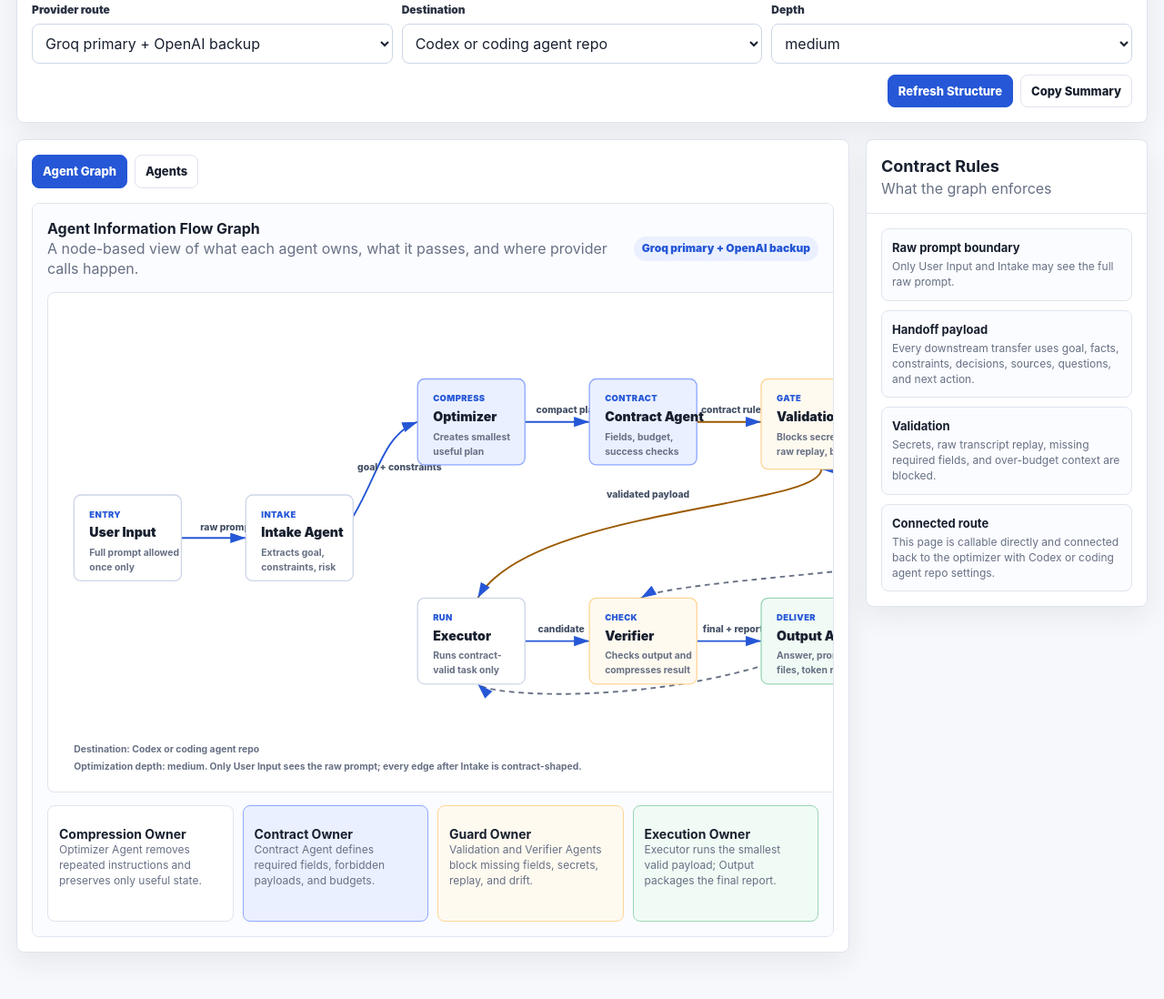
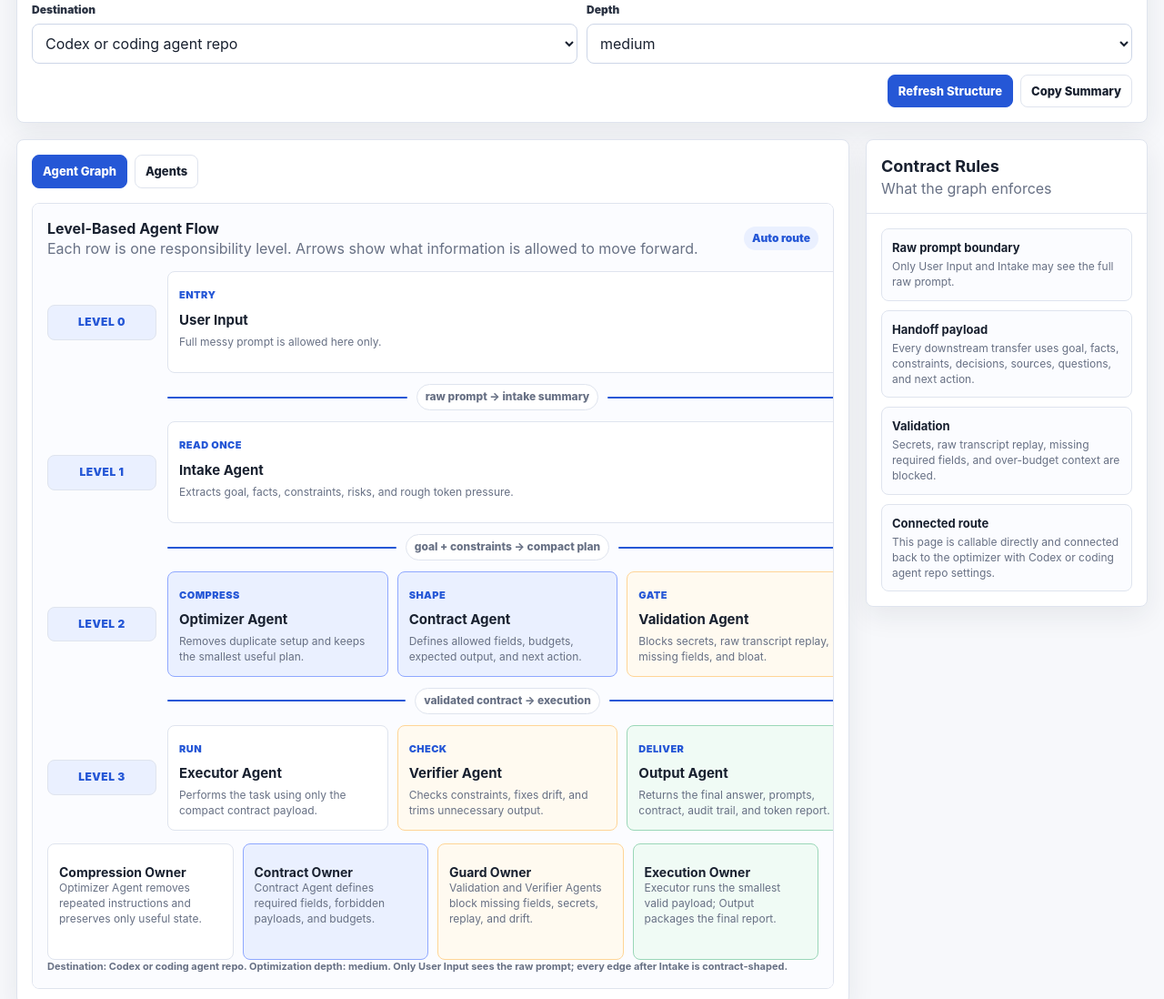
Before and after one commit to adiarora06/TokenOptimizer, a website: page outputs/agent-structure.html in a window 1280 px wide. Shown: the part 375-1473 px from the top of the page at 91% size. Drawn offline with Linux system fonts and the light colour scheme.

Commit message:
Unify workspace routing and simplify agent graph

```diff
--- a/outputs/agent-structure.html
+++ b/outputs/agent-structure.html
@@ -301,7 +301,7 @@
 
     .control-row {
       display: grid;
-      grid-template-columns: repeat(3, minmax(0, 1fr));
+      grid-template-columns: repeat(2, minmax(0, 1fr));
       gap: 10px;
     }
 
@@ -422,6 +422,114 @@
       fill: #677084;
       font-size: 11px;
       font-weight: 650;
+    }
+
+    .level-flow {
+      display: grid;
+      gap: 12px;
+      min-width: 880px;
+    }
+
+    .level-row {
+      display: grid;
+      grid-template-columns: 120px minmax(0, 1fr);
+      gap: 12px;
+      align-items: center;
+    }
+
+    .level-label {
+      border: 1px solid var(--line);
+      border-radius: 8px;
+      background: var(--brand-soft);
+      color: var(--brand);
+      padding: 10px;
+      font-size: 12px;
+      font-weight: 900;
+      text-align: center;
+      text-transform: uppercase;
+      letter-spacing: 0.04em;
+    }
+
+    .level-nodes {
+      display: grid;
+      grid-template-columns: repeat(3, minmax(0, 1fr));
+      gap: 10px;
+      align-items: stretch;
+    }
+
+    .level-nodes.single {
+      grid-template-columns: minmax(0, 1fr);
+    }
+
+    .flow-node {
+      min-height: 112px;
+      border: 1px solid var(--line);
+      border-radius: 8px;
+      background: #ffffff;
+      padding: 12px;
+    }
+
+    .flow-node.primary {
+      border-color: #8fa8ff;
+      background: var(--brand-soft);
+    }
+
+    .flow-node.guard {
+      border-color: #ffd596;
+      background: #fffaf0;
+    }
+
+    .flow-node.output {
+      border-color: #9ad7b8;
+      background: #f0fbf5;
+    }
+
+    .flow-node span {
+      color: var(--brand);
+      font-size: 11px;
+      font-weight: 900;
+      text-transform: uppercase;
+      letter-spacing: 0.04em;
+    }
+
+    .flow-node strong {
+      display: block;
+      margin-top: 7px;
+      color: var(--text);
+      font-size: 15px;
+    }
+
+    .flow-node p {
+      margin-top: 6px;
+      color: var(--muted);
+      font-size: 12px;
+    }
+
+    .flow-arrow {
+      display: grid;
+      grid-template-columns: minmax(0, 1fr) auto minmax(0, 1fr);
+      gap: 10px;
+      align-items: center;
+      margin-left: 132px;
+      color: var(--muted);
+      font-size: 12px;
+      font-weight: 850;
+    }
+
+    .flow-arrow::before,
+    .flow-arrow::after {
+      content: "";
+      height: 2px;
+      border-radius: 999px;
+      background: var(--brand);
+    }
+
+    .flow-arrow span {
+      border: 1px solid var(--line);
+      border-radius: 999px;
+      background: #ffffff;
+      padding: 5px 9px;
+      white-space: nowrap;
     }
 
     .agent-grid,
@@ -548,9 +656,20 @@
 
       .agent-grid,
       .summary-grid,
+      .level-flow,
       .relations {
         grid-template-columns: 1fr;
         min-width: 0;
+      }
+
+      .level-row,
+      .level-nodes,
+      .flow-arrow {
+        grid-template-columns: 1fr;
+      }
+
+      .flow-arrow {
+        margin-left: 0;
       }
     }
   </style>
@@ -590,7 +709,7 @@
           <h1>Agent Graph And Responsibilities</h1>
           <p>This is the full-page view of how data moves through the token optimizer's agents.</p>
         </div>
-        <span class="pill" id="routePill">Offline</span>
+        <span class="pill" id="routePill">Auto route</span>
       </div>
 
       <div class="controls">
@@ -599,18 +718,6 @@
           <textarea id="goal"></textarea>
         </div>
         <div class="control-row">
-          <div>
-            <label for="provider">Provider route</label>
-            <select id="provider">
-              <option value="groq-openai-fallback">Groq primary + OpenAI backup</option>
-              <option value="groq">Groq only</option>
-              <option value="openai">OpenAI only</option>
-              <option value="offline">free offline generator</option>
-              <option value="openrouter">OpenRouter direct</option>
-              <option value="xai">xAI/Grok direct</option>
-              <option value="litellm">LiteLLM local proxy</option>
-            </select>
-          </div>
           <div>
             <label for="platform">Destination</label>
             <select id="platform">
@@ -672,31 +779,10 @@
       team: "team dashboard"
     };
 
-    const providerLabels = {
-      "groq-openai-fallback": "Groq primary + OpenAI backup",
-      groq: "Groq only",
-      openai: "OpenAI only",
-      offline: "free offline generator",
-      openrouter: "OpenRouter direct",
-      xai: "xAI/Grok direct",
-      litellm: "LiteLLM local proxy"
-    };
-
-    const providerShortLabels = {
-      "groq-openai-fallback": "Groq + OpenAI",
-      groq: "Groq",
-      openai: "OpenAI",
-      offline: "Offline",
-      openrouter: "OpenRouter",
-      xai: "xAI/Grok",
-      litellm: "LiteLLM"
-    };
-
     const defaultGoal = "Create a handoff contract for a token optimizer so agents pass compact state instead of full transcripts.";
     const state = {
       view: "graph",
       goal: defaultGoal,
-      provider: "groq-openai-fallback",
       platform: "codex",
       depth: "medium"
     };
@@ -720,22 +806,20 @@
       } catch {
         // Ignore corrupt local storage and use defaults.
       }
-      ["view", "goal", "provider", "platform", "depth"].forEach((key) => {
+      ["view", "goal", "platform", "depth"].forEach((key) => {
         const value = params.get(key);
         if (value) state[key] = value;
       });
       if (!["graph", "agents"].includes(state.view)) state.view = "graph";
-      if (!providerLabels[state.provider]) state.provider = "groq-openai-fallback";
       if (!platformNames[state.platform]) state.platform = "codex";
       if (!["light", "medium", "aggressive"].includes(state.depth)) state.depth = "medium";
     }
 
     function syncControls() {
       el("goal").value = state.goal || defaultGoal;
-      el("provider").value = state.provider;
       el("platform").value = state.platform;
       el("depth").value = state.depth;
-      el("routePill").textContent = providerLabels[state.provider];
+      el("routePill").textContent = "Auto route";
       document.querySelectorAll(".tab").forEach((button) => {
         button.setAttribute("aria-selected", String(button.dataset.view === state.view));
       });
@@ -744,119 +828,99 @@
       el("statusTitle").textContent = state.view === "graph"
         ? "Showing agent graph"
         : "Showing agent responsibilities";
-      el("statusDetail").textContent = `${providerLabels[state.provider]} -> ${platformNames[state.platform]} -> ${state.depth} depth`;
+      el("statusDetail").textContent = `${platformNames[state.platform]} -> ${state.depth} depth`;
     }
 
     function readControls() {
       state.goal = el("goal").value.trim() || defaultGoal;
-      state.provider = el("provider").value;
       state.platform = el("platform").value;
       state.depth = el("depth").value;
       localStorage.setItem("tokenOptimizerStructureInput", JSON.stringify(state));
     }
 
     function renderGraph() {
-      const routeLabel = escapeHtml(providerLabels[state.provider]);
-      const routeShortLabel = escapeHtml(providerShortLabels[state.provider] || state.provider);
       const destination = escapeHtml(platformNames[state.platform]);
       const depth = escapeHtml(state.depth);
       el("graphView").innerHTML = `
         <div class="structure-title">
           <div>
-            <strong>Agent Information Flow Graph</strong>
-            <p>A node-based view of what each agent owns, what it passes, and where provider calls happen.</p>
+            <strong>Level-Based Agent Flow</strong>
+            <p>Each row is one responsibility level. Arrows show what information is allowed to move forward.</p>
           </div>
-          <span class="pill">${routeLabel}</span>
+          <span class="pill">Auto route</span>
         </div>
-        <svg class="node-svg" viewBox="0 0 1120 580" role="img" aria-label="Agent node graph showing information flow and responsibilities">
-          <defs>
-            <marker id="agentArrow" markerWidth="10" markerHeight="10" refX="9" refY="3" orient="auto" markerUnits="strokeWidth">
-              <path d="M0,0 L0,6 L9,3 z" fill="#2557d6"></path>
-            </marker>
-          </defs>
-          <path class="edge" d="M155 285 C190 285, 195 285, 230 285"></path>
-          <path class="edge" d="M355 260 C385 210, 390 165, 430 150"></path>
-          <path class="edge" d="M555 150 C590 150, 595 150, 630 150"></path>
-          <path class="edge guard-edge" d="M755 150 C790 150, 795 150, 830 150"></path>
-          <path class="edge guard-edge" d="M900 205 C900 250, 560 250, 500 355"></path>
-          <path class="edge" d="M555 405 C590 405, 595 405, 630 405"></path>
-          <path class="edge" d="M755 405 C790 405, 795 405, 830 405"></path>
-          <path class="edge route-edge" d="M1000 255 C960 225, 910 205, 900 205"></path>
-          <path class="edge route-edge" d="M1000 315 C875 330, 715 340, 690 355"></path>
-          <path class="edge route-edge" d="M1000 345 C850 485, 520 475, 500 455"></path>
-
-          <text class="edge-label" x="177" y="276">raw prompt</text>
-          <text class="edge-label" x="360" y="206">goal + constraints</text>
-          <text class="edge-label" x="568" y="140">compact plan</text>
-          <text class="edge-label" x="760" y="140">contract rules</text>
-          <text class="edge-label" x="650" y="238">validated payload</text>
-          <text class="edge-label" x="570" y="395">candidate</text>
-          <text class="edge-label" x="762" y="395">final + report</text>
-          <text class="edge-label" x="933" y="214">model calls</text>
-
-          <rect class="node-box" x="30" y="235" width="125" height="100" rx="8"></rect>
-          <text class="node-kicker" x="48" y="261">ENTRY</text>
-          <text class="node-title" x="48" y="284">User Input</text>
-          <text class="node-line" x="48" y="306">Full prompt allowed</text>
-          <text class="node-line" x="48" y="323">once only</text>
-
-          <rect class="node-box" x="230" y="235" width="125" height="100" rx="8"></rect>
-          <text class="node-kicker" x="248" y="261">INTAKE</text>
-          <text class="node-title" x="248" y="284">Intake Agent</text>
-          <text class="node-line" x="248" y="306">Extracts goal,</text>
-          <text class="node-line" x="248" y="323">constraints, risk</text>
-
-          <rect class="node-box primary" x="430" y="100" width="125" height="100" rx="8"></rect>
-          <text class="node-kicker" x="448" y="126">COMPRESS</text>
-          <text class="node-title" x="448" y="149">Optimizer</text>
-          <text class="node-line" x="448" y="171">Creates smallest</text>
-          <text class="node-line" x="448" y="188">useful plan</text>
-
-          <rect class="node-box primary" x="630" y="100" width="125" height="100" rx="8"></rect>
-          <text class="node-kicker" x="648" y="126">CONTRACT</text>
-          <text class="node-title" x="648" y="149">Contract Agent</text>
-          <text class="node-line" x="648" y="171">Fields, budget,</text>
-          <text class="node-line" x="648" y="188">success checks</text>
-
-          <rect class="node-box guard" x="830" y="100" width="125" height="105" rx="8"></rect>
-          <text class="node-kicker" x="848" y="126">GATE</text>
-          <text class="node-title" x="848" y="149">Validation</text>
-          <text class="node-line" x="848" y="171">Blocks secrets,</text>
-          <text class="node-line" x="848" y="188">raw replay, bloat</text>
-
-          <rect class="node-box" x="430" y="355" width="125" height="100" rx="8"></rect>
-          <text class="node-kicker" x="448" y="381">RUN</text>
-          <text class="node-title" x="448" y="404">Executor</text>
-          <text class="node-line" x="448" y="426">Runs contract-</text>
-          <text class="node-line" x="448" y="443">valid task only</text>
-
-          <rect class="node-box guard" x="630" y="355" width="125" height="100" rx="8"></rect>
-          <text class="node-kicker" x="648" y="381">CHECK</text>
-          <text class="node-title" x="648" y="404">Verifier</text>
-          <text class="node-line" x="648" y="426">Checks output and</text>
-          <text class="node-line" x="648" y="443">compresses result</text>
-
-          <rect class="node-box output" x="830" y="355" width="125" height="100" rx="8"></rect>
-          <text class="node-kicker" x="848" y="381">DELIVER</text>
-          <text class="node-title" x="848" y="404">Output Agent</text>
-          <text class="node-line" x="848" y="426">Answer, prompts,</text>
-          <text class="node-line" x="848" y="443">files, token report</text>
-
-          <rect class="node-box route" x="985" y="245" width="110" height="115" rx="8"></rect>
-          <text class="node-kicker" x="1002" y="272">ROUTE</text>
-          <text class="node-title" x="1002" y="295">Provider</text>
-          <text class="node-line" x="1002" y="317">${routeShortLabel}</text>
-          <text class="node-line" x="1002" y="334">Fallback: offline</text>
-
-          <text class="node-subtitle" x="30" y="535">Destination: ${destination}</text>
-          <text class="node-subtitle" x="30" y="555">Optimization depth: ${depth}. Only User Input sees the raw prompt; every edge after Intake is contract-shaped.</text>
-        </svg>
+        <div class="level-flow" role="img" aria-label="Level by level node graph showing agent information flow">
+          <div class="level-row">
+            <div class="level-label">Level 0</div>
+            <div class="level-nodes single">
+              <div class="flow-node">
+                <span>Entry</span>
+                <strong>User Input</strong>
+                <p>Full messy prompt is allowed here only.</p>
+              </div>
+            </div>
+          </div>
+          <div class="flow-arrow"><span>raw prompt -> intake summary</span></div>
+          <div class="level-row">
+            <div class="level-label">Level 1</div>
+            <div class="level-nodes single">
+              <div class="flow-node">
+                <span>Read once</span>
+                <strong>Intake Agent</strong>
+                <p>Extracts goal, facts, constraints, risks, and rough token pressure.</p>
+              </div>
+            </div>
+          </div>
+          <div class="flow-arrow"><span>goal + constraints -> compact plan</span></div>
+          <div class="level-row">
+            <div class="level-label">Level 2</div>
+            <div class="level-nodes">
+              <div class="flow-node primary">
+                <span>Compress</span>
+                <strong>Optimizer Agent</strong>
+                <p>Removes duplicate setup and keeps the smallest useful plan.</p>
+              </div>
+              <div class="flow-node primary">
+                <span>Shape</span>
+                <strong>Contract Agent</strong>
+                <p>Defines allowed fields, budgets, expected output, and next action.</p>
+              </div>
+              <div class="flow-node guard">
+                <span>Gate</span>
+                <strong>Validation Agent</strong>
+                <p>Blocks secrets, raw transcript replay, missing fields, and bloat.</p>
+              </div>
+            </div>
+          </div>
+          <div class="flow-arrow"><span>validated contract -> execution</span></div>
+          <div class="level-row">
+            <div class="level-label">Level 3</div>
+            <div class="level-nodes">
+              <div class="flow-node">
+                <span>Run</span>
+                <strong>Executor Agent</strong>
+                <p>Performs the task using only the compact contract payload.</p>
+              </div>
+              <div class="flow-node guard">
+                <span>Check</span>
+                <strong>Verifier Agent</strong>
+                <p>Checks constraints, fixes drift, and trims unnecessary output.</p>
+              </div>
+              <div class="flow-node output">
+                <span>Deliver</span>
+                <strong>Output Agent</strong>
+                <p>Returns the final answer, prompts, contract, audit trail, and token report.</p>
+              </div>
+            </div>
+          </div>
+        </div>
         <div class="summary-grid">
           <div class="card"><h3>Compression Owner</h3><p>Optimizer Agent removes repeated instructions and preserves only useful state.</p></div>
           <div class="card primary"><h3>Contract Owner</h3><p>Contract Agent defines required fields, forbidden payloads, and budgets.</p></div>
           <div class="card guard"><h3>Guard Owner</h3><p>Validation and Verifier Agents block missing fields, secrets, replay, and drift.</p></div>
           <div class="card output"><h3>Execution Owner</h3><p>Executor runs the smallest valid payload; Output packages the final report.</p></div>
         </div>
+        <p class="node-subtitle">Destination: ${destination}. Optimization depth: ${depth}. Only User Input sees the raw prompt; every edge after Intake is contract-shaped.</p>
       `;
     }
 
@@ -867,7 +931,7 @@
             <strong>Agent Nodes And Responsibilities</strong>
             <p>The optimizer uses these agents so later stages do not reread the full original prompt.</p>
           </div>
-          <span class="pill">${escapeHtml(providerLabels[state.provider])}</span>
+          <span class="pill">Auto route</span>
         </div>
         <div class="agent-grid">
           <div class="card"><span>Entry</span><h3>Intake Agent</h3><p>Reads raw input once, estimates token pressure, and extracts the user goal.</p></div>
@@ -877,7 +941,6 @@
           <div class="card"><span>Run</span><h3>Executor Agent</h3><p>Receives only the contract-shaped prompt and performs the task.</p></div>
           <div class="card guard"><span>Check</span><h3>Verifier Agent</h3><p>Checks constraints, removes unnecessary output, and returns the best final answer.</p></div>
           <div class="card output"><span>Output</span><h3>Output Agent</h3><p>Returns answer, prompts used, token report, contract, and directions.</p></div>
-          <div class="card"><span>Route</span><h3>Provider Route</h3><p>${escapeHtml(providerLabels[state.provider])} with offline fallback when provider keys are missing.</p></div>
           <div class="card"><span>Memory</span><h3>Handoff State</h3><p>Goal, facts, constraints, decisions, sources, open questions, and next action.</p></div>
         </div>
         <div class="relations">
@@ -914,7 +977,6 @@
       renderRules();
       const params = new URLSearchParams({
         view: state.view,
-        provider: state.provider,
         platform: state.platform,
         depth: state.depth
       });
@@ -927,9 +989,6 @@
 
 Goal:
 ${state.goal}
-
-Provider:
-${providerLabels[state.provider]}
 
 Destination:
 ${platformNames[state.platform]}
@@ -957,7 +1016,7 @@ Only the first stage sees the raw prompt. Every later handoff must be contract-s
       });
     });
 
-    ["goal", "provider", "platform", "depth"].forEach((id) => {
+    ["goal", "platform", "depth"].forEach((id) => {
       el(id).addEventListener("change", renderAll);
     });
     el("refresh").addEventListener("click", renderAll);
```
Also changed, not shown: outputs/a2a-kit.html (+21 -30 lines), outputs/audit-log.html (+2 -2 lines), outputs/home.html (+4 -4 lines), outputs/prompt-history.html (+10 -8 lines), outputs/token-optimizer-file-generator.html (+23 -28 lines), outputs/workspace.html (+108 -31 lines).
